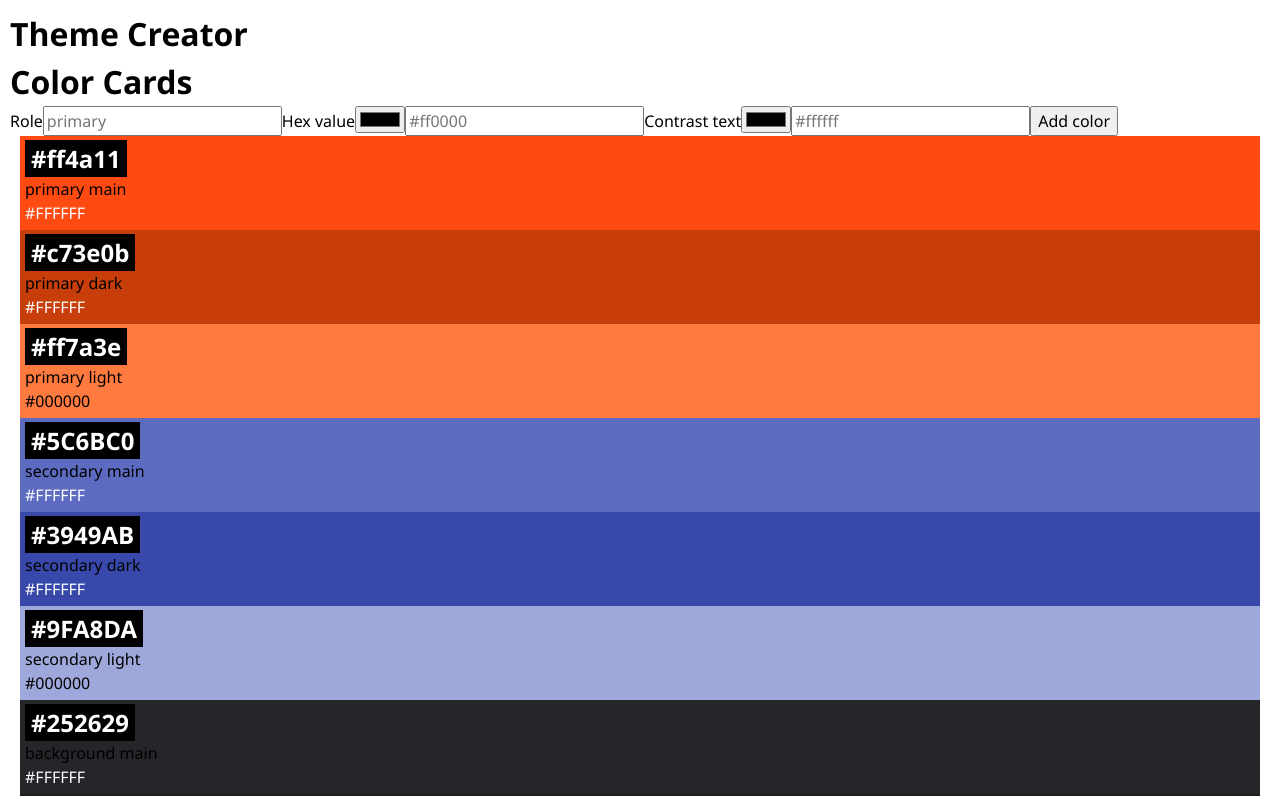
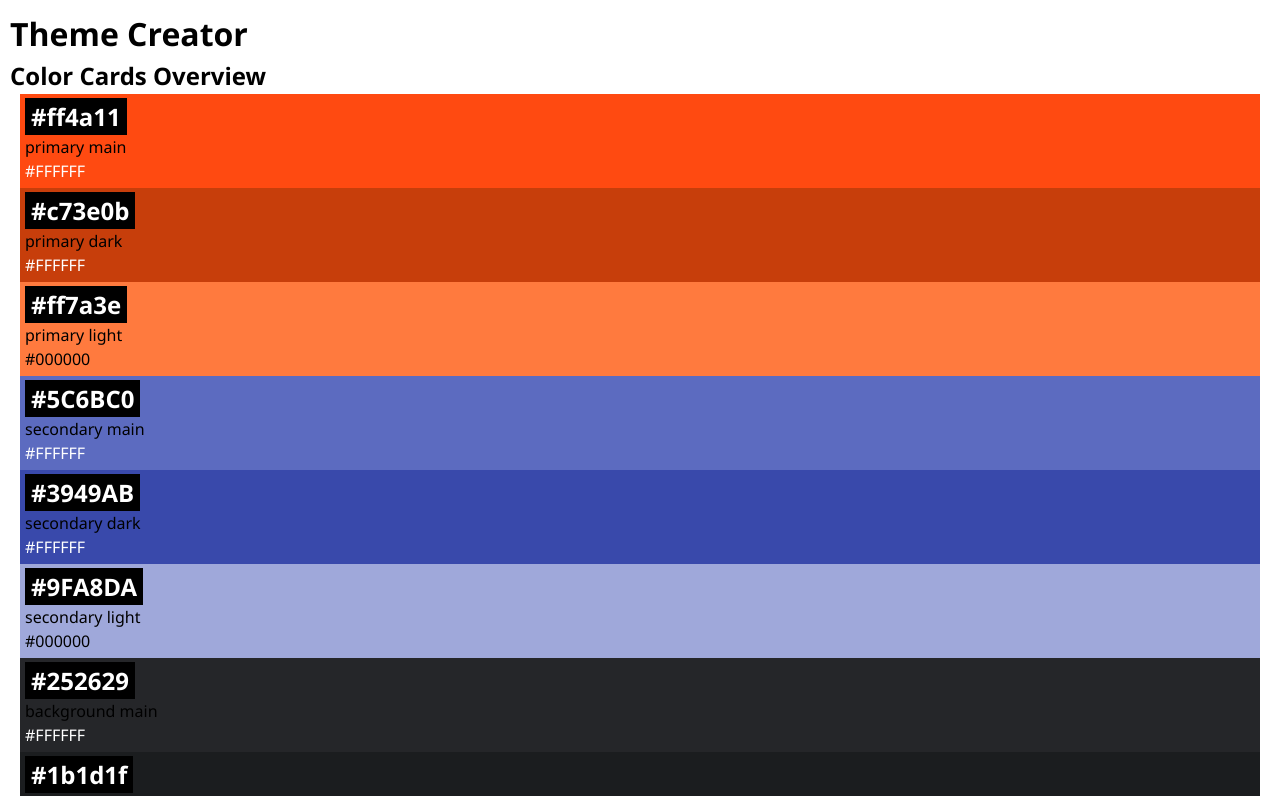
Before and after one commit to julianej/recap-project-4, a React (Vite) app: page / in a window 1280 px wide. Shown: the top 796 px of the page. Built offline with nearby package versions, Linux system fonts and the light colour scheme.

Commit message:
update App Component

```diff
--- a/src/App.jsx
+++ b/src/App.jsx
@@ -1,51 +1,28 @@
-import { initialColors } from "./lib/colors";
-import Color from "./Components/Color/Color";
+import { initialColors } from "./lib/colors.js";
+import Color from "./Components/Color/Color.jsx";
+import ColorForm from "./Components/ColorForm/ColorForm.jsx";
+import { useState } from "react";
+
 import "./App.css";
 
 function App() {
+
+// creates a React state variable.
+// colors      → current value
+// setColors   → function to change the value
+  const [colors, setColors] = useState(initialColors);
+
+// handle child component ColorForm's new color submission
+  function handleAddColor(newColor) {
+    setColors((colors) => [newColor, ...colors]);
+  }
+
   return (
     <>
       <h1>Theme Creator</h1>
         <main>
-          <h1>Color Cards</h1>
-         <form>
-        <label for="role">Role</label>
-        <input
-          type="text"
-          id="role"
-          name="role"
-          placeholder="primary"
-        />
-
-        <label for="hex">Hex value</label>
-        <input
-          type="color"
-          id="hex-color"
-          name="hex-color"
-        />
-        <input
-          type="text"
-          id="hex"
-          name="hex"
-          placeholder="#ff0000"
-        />
-
-       <label for="contrast-text">Contrast text</label>
-        <input
-          type="color"
-          id="contrast-color"
-          name="contrast-color"
-        />
-        <input
-          type="text"
-          id="contrast-text"
-          name="contrast-text"
-          placeholder="#ffffff"
-        />
-
-        <button type="submit">Add color</button>
-      </form>
-           {initialColors.map((color) => (
+          <h2>Color Cards Overview</h2>
+           {colors.map((color) => (
               <Color
               key={color.hex}
               hex={color.hex}
@@ -54,6 +31,7 @@ function App() {
               />
           ))}
         </main>
+            <ColorForm addColor={handleAddColor} />
     </>
   );
 }
--- a/src/index.css
+++ b/src/index.css
@@ -1,6 +1,8 @@
 /* This is a modern css reset found here:
 https://www.joshwcomeau.com/css/custom-css-reset/
 */
+
+@import url("./Components/ColorForm/ColorForm.css");
 
 /*
   1. Use a more-intuitive box-sizing model.
```
